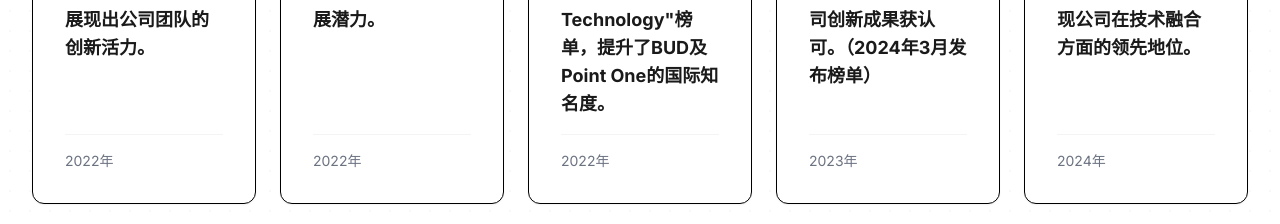
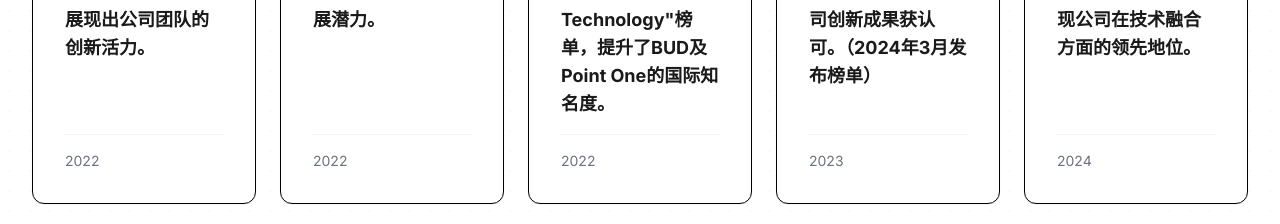
Before and after one commit to risaFeng/point-one-website, a React (Vite) app: page / in a window 1280 px wide. Shown: the part 4700-4924 px from the top of the page. Built offline with nearby package versions, Linux system fonts and the light colour scheme.

Commit message:
Update Awards Section data
Update the awards section to reflect the actual year of 2022.

```diff
--- a/src/components/AwardsSection.tsx
+++ b/src/components/AwardsSection.tsx
@@ -12,27 +12,27 @@ const AwardsSection: React.FC = () => {
   const awardsData = [
     {
       title: t('awards.2022.item1'),
-      year: t('awards.2022.title'),
+      year: '2022',
       icon: <Trophy className="text-black" size={24} />
     },
     {
       title: t('awards.2022.item2'),
-      year: t('awards.2022.title'),
+      year: '2022',
       icon: <Trophy className="text-black" size={24} />
     },
     {
       title: t('awards.2022.item3'),
-      year: t('awards.2022.title'),
+      year: '2022',
       icon: <Trophy className="text-black" size={24} />
     },
     {
       title: t('awards.2023.item1'),
-      year: t('awards.2023.title'),
+      year: '2023',
       icon: <Star className="text-black" size={24} />
     },
     {
       title: t('awards.2024.item1'),
-      year: t('awards.2024.title'),
+      year: '2024',
       icon: <Award className="text-black" size={24} />
     }
   ];
```
